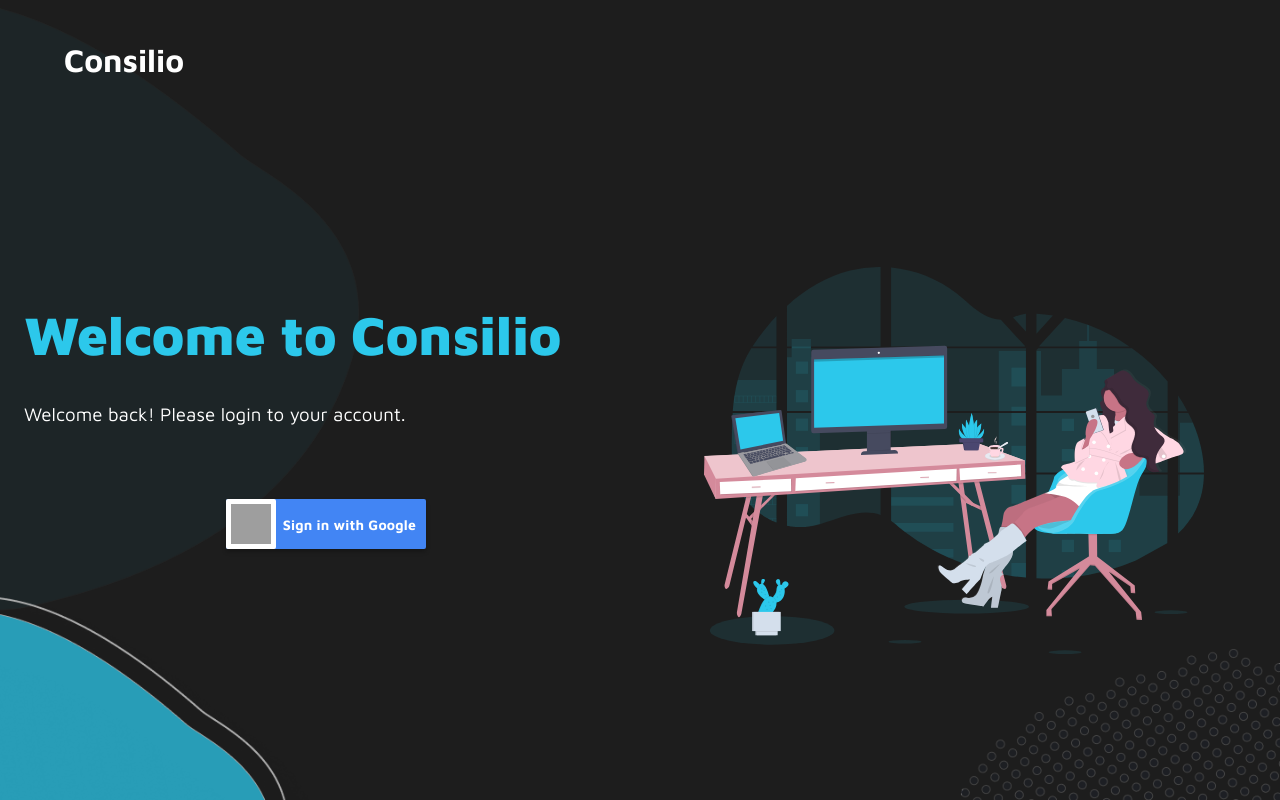
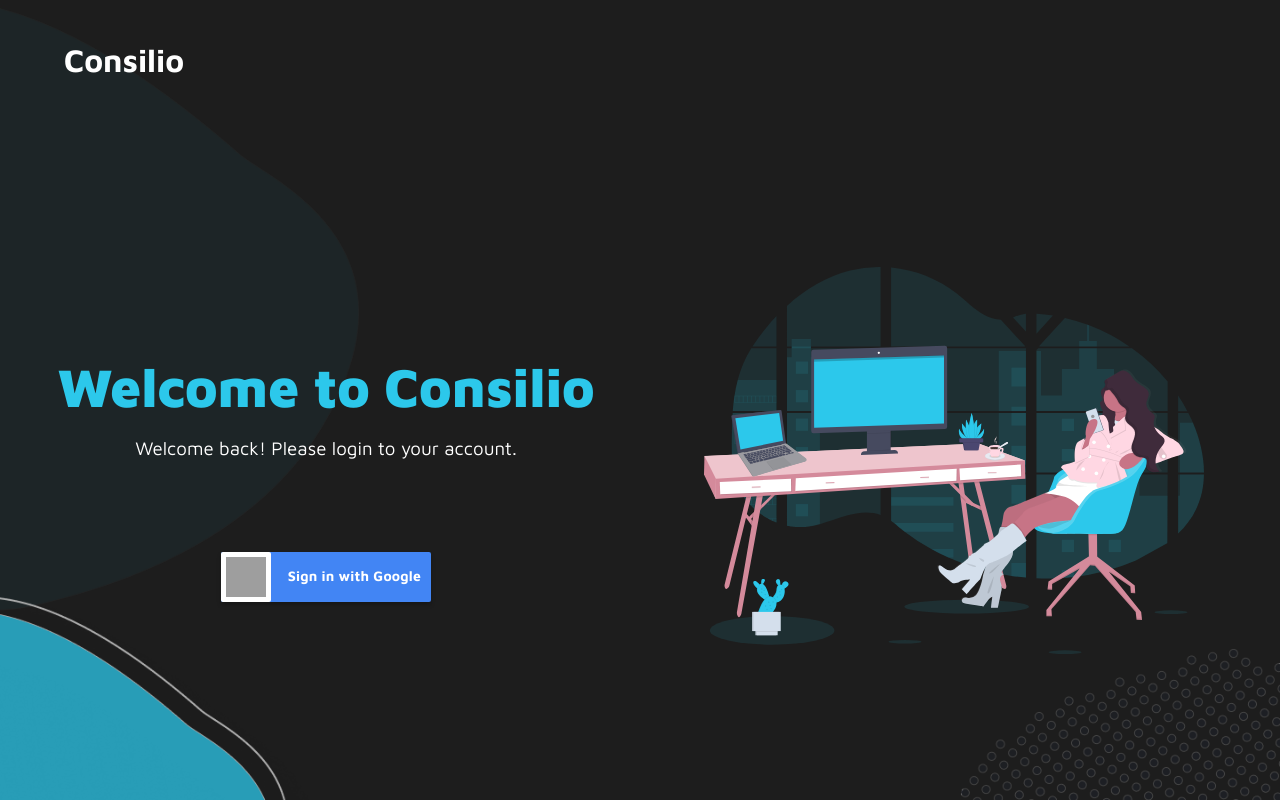
Before and after one commit to CodeChefVIT/Consilio-Frontend, a React (Create React App) app: page / in a window 1280 px wide. Built offline with nearby package versions, Linux system fonts and the light colour scheme; grey boxes are pictures that could not be loaded.

Commit message:
changed app structure

```diff
--- a/src/App.js
+++ b/src/App.js
@@ -2,8 +2,8 @@ import "./App.css";
 import { BrowserRouter as Router, Switch, Route } from "react-router-dom";
 import { createMuiTheme, ThemeProvider } from "@material-ui/core";
 import LandingPage from "./Pages/LandingPage/LandingPage";
-import AppRoutes from "./routes/AppRoutes";
 import GoogleOAuth from "./Pages/GoogleOAuth/GoogleOAuth";
+import AppMain from "./Pages/App/AppMain";
 
 const theme = createMuiTheme({
   palette: {
@@ -24,7 +24,7 @@ function App() {
         <Switch>
           <Route exact path="/" component={LandingPage}></Route>
           <Route exact path="/auth" component={GoogleOAuth}></Route>
-          <Route path="/app" component={AppRoutes}></Route>
+          <Route path="/app" component={AppMain}></Route>
         </Switch>
       </Router>
     </ThemeProvider>
--- /dev/null
+++ b/src/Components/Loading/Loading.css
@@ -0,0 +1,28 @@
+.loading-screen {
+	position: absolute;
+	height: 100vh;
+	width: 100%;
+	z-index: 100;
+	display: flex;
+	justify-content: center;
+	align-items: center;
+	background-image: url("../../assets/background.png");
+	background-size: cover;
+}
+
+.loading-screen img {
+	width: 200px;
+	animation: spin 2s ease-in-out 1s infinite forwards;
+}
+
+@keyframes spin {
+	0% {
+		transform: rotate(0);
+	}
+	70% {
+		transform: rotate(360deg);
+	}
+	100% {
+		transform: rotate(360deg);
+	}
+}
--- /dev/null
+++ b/src/Components/Loading/Loading.js
@@ -0,0 +1,12 @@
+import React from "react";
+import "./Loading.css";
+
+const Loading = () => {
+  return (
+    <div className="loading-screen">
+      <img src="/assets/ccvellore.png" alt="loading" />
+    </div>
+  );
+};
+
+export default Loading;
--- a/src/Components/Navbar/Navbar.css
+++ b/src/Components/Navbar/Navbar.css
@@ -1,5 +1,6 @@
 .app-nav {
 	display: flex;
+	position: relative;
 }
 
 .nav-tab-div {
@@ -10,12 +11,12 @@
 }
 
 .nav-tabs-container {
-	height: 50px;
+	height: 45px;
 	width: 270px;
 	background-color: #27a3be;
 	border-radius: 15px;
 	display: flex;
-	padding: 10px;
+	padding: 5px;
 }
 
 .nav-tab {
--- a/src/Components/Navbar/Navbar.jsx
+++ b/src/Components/Navbar/Navbar.jsx
@@ -1,4 +1,3 @@
-import { AppBar, Button, Toolbar } from "@material-ui/core";
 import React, { useEffect } from "react";
 import { Link, useHistory } from "react-router-dom";
 import "./Navbar.css";
--- /dev/null
+++ b/src/Pages/App/AppMain.js
@@ -0,0 +1,28 @@
+import React, { useEffect } from "react";
+import { Route, Switch, useHistory } from "react-router";
+import Team from "../Team/Team";
+import Navbar from "../../Components/Navbar/Navbar";
+import Dashboard from "../Dashboard/Dashboard";
+
+const AppMain = () => {
+  const history = useHistory();
+
+  useEffect(() => {
+    const token = localStorage.getItem("authToken");
+    if (!token) {
+      history.replace("/");
+    }
+  }, []);
+
+  return (
+    <>
+      <Navbar />
+      <Switch>
+        <Route exact path="/app/dashboard" component={Dashboard}></Route>
+        <Route exact path="/app/team" component={Team}></Route>
+      </Switch>
+    </>
+  );
+};
+
+export default AppMain;
--- a/src/Pages/GoogleOAuth/GoogleOAuth.js
+++ b/src/Pages/GoogleOAuth/GoogleOAuth.js
@@ -1,5 +1,6 @@
 import React, { useEffect } from "react";
 import { useHistory } from "react-router";
+import Loading from "../../Components/Loading/Loading";
 
 const GoogleOAuth = (props) => {
   const history = useHistory();
@@ -8,10 +9,16 @@ const GoogleOAuth = (props) => {
     const query = new URLSearchParams(props.location.search);
     const token = query.get("token");
 
+    console.log(token);
+    if (!token || token === "") {
+      history.replace("/");
+      return;
+    }
+
     localStorage.setItem("authToken", token);
     history.replace("/app/dashboard");
   }, []);
-  return <div></div>;
+  return <Loading />;
 };
 
 export default GoogleOAuth;
--- a/src/Pages/LandingPage/GoogleBtn.css
+++ b/src/Pages/LandingPage/GoogleBtn.css
@@ -12,11 +12,12 @@
 }
 
 .google-btn {
-	width: 200px;
+	width: 210px;
 	height: 50px;
 	background-color: #4285f4;
 	border-radius: 2px;
 	box-shadow: 0 3px 4px 0 rgba(0, 0, 0, .25);
+	cursor: pointer;
 }
 
 .google-icon-wrapper {
@@ -37,11 +38,12 @@
 
 .google-btn .btn-text {
 	float: right;
-	margin: 17px 10px 0 10px;
+	margin: 15px 10px 0 0px;
 	color: white;
 	font-size: 14px;
 	letter-spacing: 0.2px;
 	font-weight: bold;
+	font-family: "Maven Pro", sans-serif !important;
 }
 
 .google-btn:hover {
--- a/src/Pages/LandingPage/LandingPage.css
+++ b/src/Pages/LandingPage/LandingPage.css
@@ -19,6 +19,7 @@
 	color: #2CC8EB;
 	font-weight: 900;
 	font-size: calc(1rem + 3vw);
+	margin-bottom: 0;
 }
 
 .login-subhead {
--- a/src/Pages/LandingPage/LandingPage.jsx
+++ b/src/Pages/LandingPage/LandingPage.jsx
@@ -1,4 +1,4 @@
-import { Container, Grid, TextField } from "@material-ui/core";
+import { Container, Grid, Hidden } from "@material-ui/core";
 import React from "react";
 import "./LandingPage.css";
 import "./GoogleBtn.css";
@@ -25,7 +25,17 @@ const LandingPage = () => {
       <div className="landing-content">
         <Container>
           <Grid container spacing={3}>
-            <Grid item xs={12} sm={6}>
+            <Grid
+              item
+              xs={12}
+              sm={6}
+              style={{
+                display: "flex",
+                justifyContent: "center",
+                alignItems: "center",
+                flexDirection: "column",
+              }}
+            >
               <h1 className="login-head">Welcome to Consilio</h1>
               <h3 className="login-subhead">
                 Welcome back! Please login to your account.
@@ -56,6 +66,7 @@ const LandingPage = () => {
                       <img
                         className="google-icon"
                         src="https://upload.wikimedia.org/wikipedia/commons/5/53/Google_%22G%22_Logo.svg"
+                        alt="google"
                       />
                     </div>
                     <p className="btn-text">
@@ -65,6 +76,7 @@ const LandingPage = () => {
                 </div>
               </div>
             </Grid>
+            <Hidden xsDown>
               <Grid
                 item
                 xs={12}
@@ -81,6 +93,7 @@ const LandingPage = () => {
                   className="landing-image"
                 />
               </Grid>
+            </Hidden>
           </Grid>
         </Container>
       </div>
--- a/src/routes/AppRoutes.js
+++ /dev/null
@@ -1,19 +0,0 @@
-import React from "react";
-import { Route, Switch } from "react-router";
-import Navbar from "../Components/Navbar/Navbar";
-import Dashboard from "../Pages/Dashboard/Dashboard";
-import Team from "../Pages/Team/Team";
-
-const AppRoutes = () => {
-  return (
-    <>
-      <Navbar />
-      <Switch>
-        <Route exact path="/app/dashboard" component={Dashboard}></Route>
-        <Route exact path="/app/team" component={Team}></Route>
-      </Switch>
-    </>
-  );
-};
-
-export default AppRoutes;
```
Also changed, not shown: public/assets/ccvellore.png (added). Lines whose indentation alone changed are shown as unchanged.
